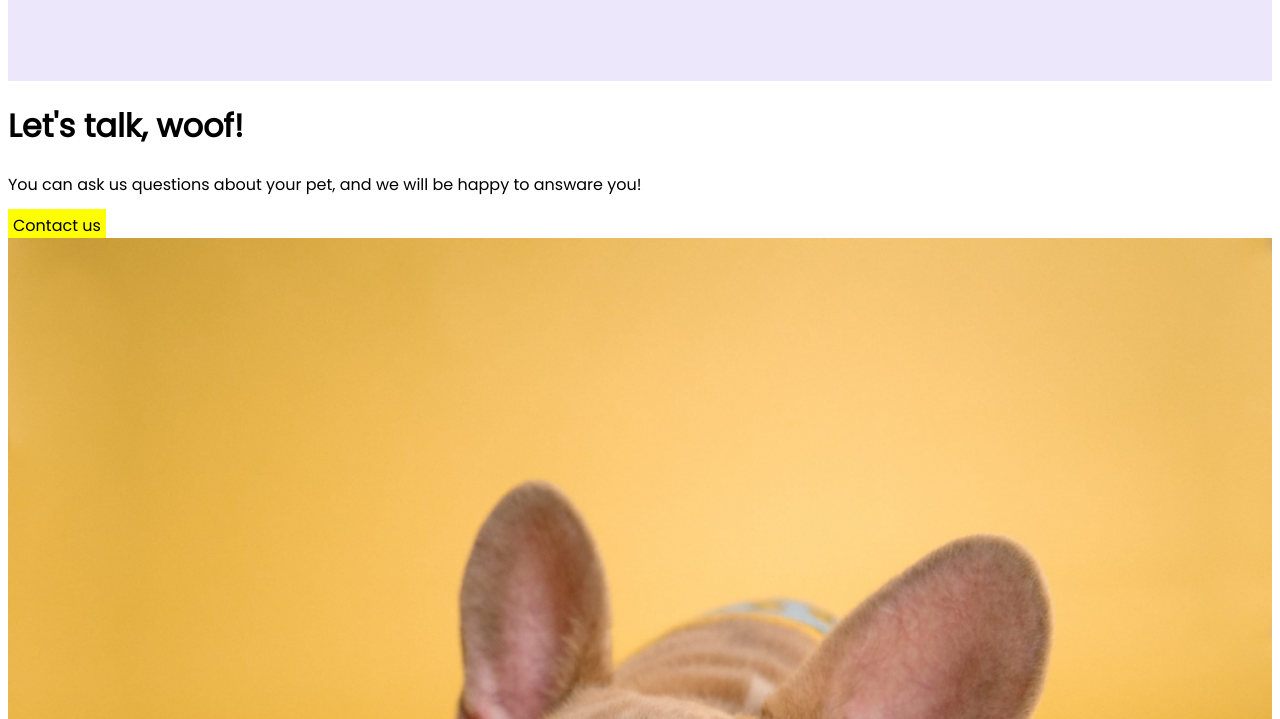
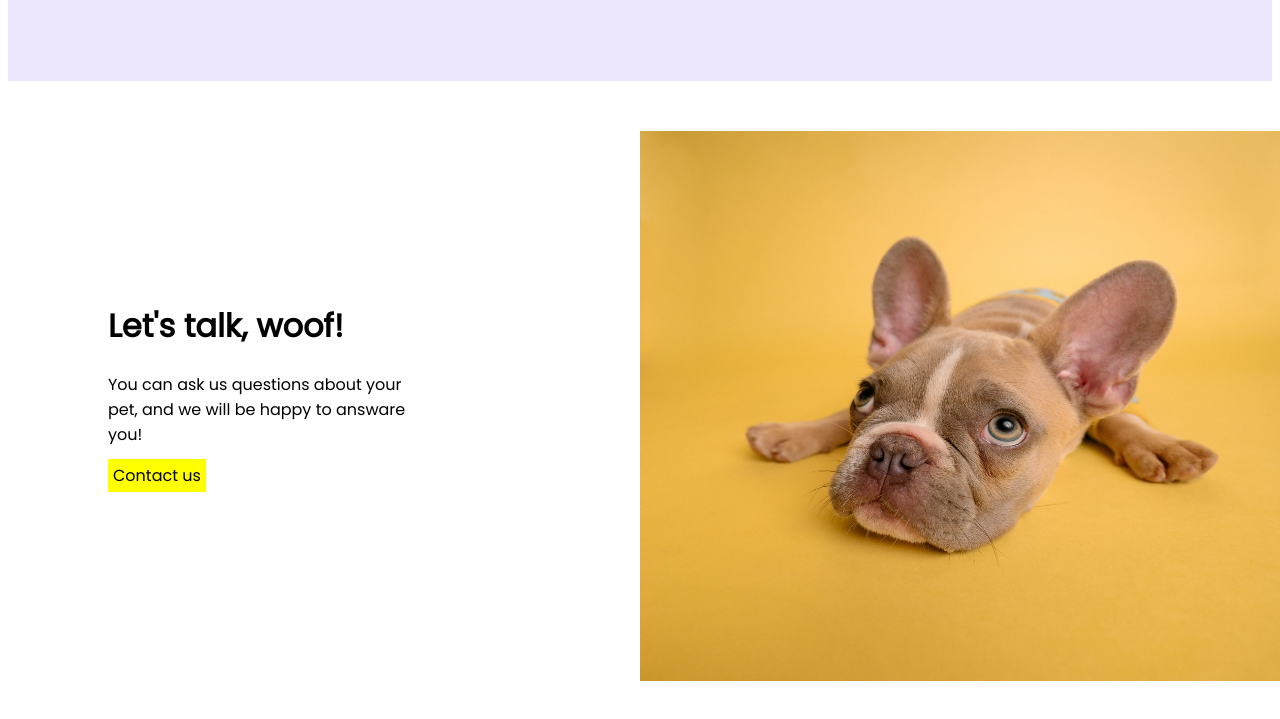
Before and after one commit to brendymnth/A24, a plain HTML site: page index.html in a window 1280 px wide. Shown: the part 2353-3072 px from the top of the page. Drawn offline with Linux system fonts and the light colour scheme.

Commit message:
Update style.css

```diff
--- a/style.css
+++ b/style.css
@@ -284,8 +284,25 @@ video {
 }
 /*End Section Video and Logos*/
 
+.cta {
+	height: 600px;
+	padding: 50px;
+}
+
 .image-frame {
-	width: 100%;
+	width: 650px;
+	height: 550px;
+}
+
+.primary {
+	width: 300px;
+	float: left;
+	margin: 150px 50px;
+}
+
+.img-frame {
+	width: 50%;
+	float: right;
 }
 
 footer{
```
